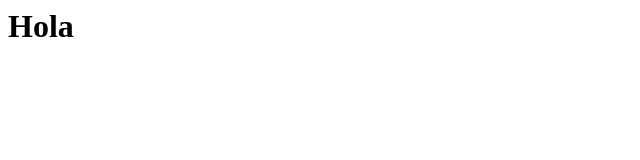
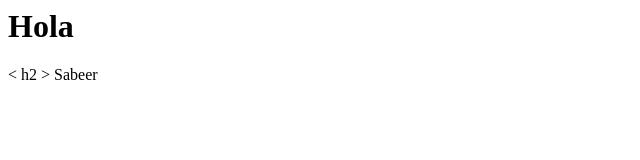
Before and after one commit to MitsiOrellana/Proyecto, a plain HTML site: page index.html in a window 1280 px wide. Shown: the full height of the page, 0-640 px from the left. Drawn offline with Linux system fonts and the light colour scheme.

Commit message:
Update index.html

```diff
--- a/index.html
+++ b/index.html
@@ -3,5 +3,6 @@
 		<Title>Colaboracion</Title>
 	</head>
 	<h1>Hola</h1>
+	< h2 >  Sabeer </ h2 >
 
-</html>
+<html>
```
